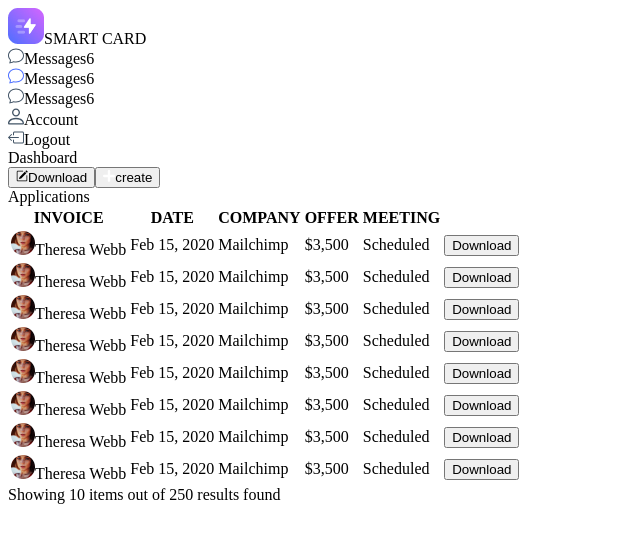
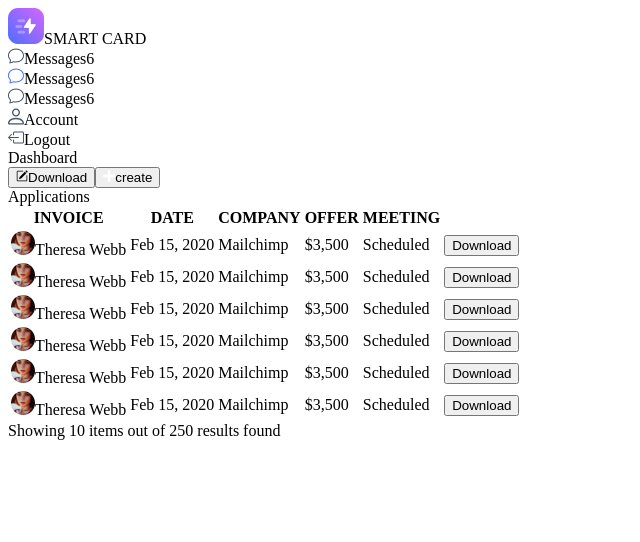
Before and after one commit to AssekoudaSamtou/smart-card-web, a Next.js app: page / in a window 1280 px wide. Shown: the top 542 px of the page, without its empty margins (0-640 px from the left). Built offline with nearby package versions, Linux system fonts and the light colour scheme; what @theme-ui/presets, theme-ui would draw is missing.

Commit message:
box shadow

```diff
--- a/pages/index.jsx
+++ b/pages/index.jsx
@@ -25,7 +25,7 @@
 			{/*<div sx={{variant: 'containers.page', display: 'flex', alignItems: 'center', height: '100%'}}>
 			<h1 sx={{fontSize: 8, my: 0}}>This is a really dope note taking app.</h1>
 		</div>*/}
-			<div sx={{borderRadius: '16px', margin: '30px', bg: '#FFFFFF'}}>
+			<div sx={{borderRadius: '16px', margin: '30px', bg: '#FFFFFF', boxShadow: '0px 1px 3px rgba(0, 0, 0, 0.1), 0px 1px 2px rgba(0, 0, 0, 0.06)'}}>
 				<div sx={{
 					fontWeight: '600',
 					fontSize: '14px',
@@ -48,7 +48,7 @@
 					</thead>
 					<tbody>
 					{
-						Array(8).fill(1).map((item, i) => (
+						Array(6).fill(1).map((item, i) => (
 							<tr key={i} sx={{
 								fontSize: '14px',
 								lineHeight: '20px',
@@ -56,7 +56,7 @@
 								boxShadow: 'inset 0px -1px 0px #EDF2F7'
 							}}>
 								<td sx={{...td, display: 'flex'}}>
-									<Image src={Avatar} sx={{borderRadius: '100%'}} width={24} height={24}/>
+									<Image src={Avatar} sx={{borderRadius: '100%', zIndex: '-1'}} width={24} height={24}/>
 									<span sx={{
 										fontWeight: '600',
 										fontSize: '12px',
@@ -72,7 +72,11 @@
 								<td sx={td}><span>$3,500</span></td>
 								<td sx={td}><span>Scheduled</span></td>
 								<td sx={td}>
-									<button sx={{variant: 'buttons.light', padding: '8px 12px'}}>
+									<button sx={{variant: 'buttons.light', padding: '8px 12px', fontWeight: '600',
+										fontSize: '10px',
+										lineHeight: '10px',
+										letterSpacing: '-0.005em',
+										color: '#16192C'}}>
 										Download
 									</button>
 								</td>
```
